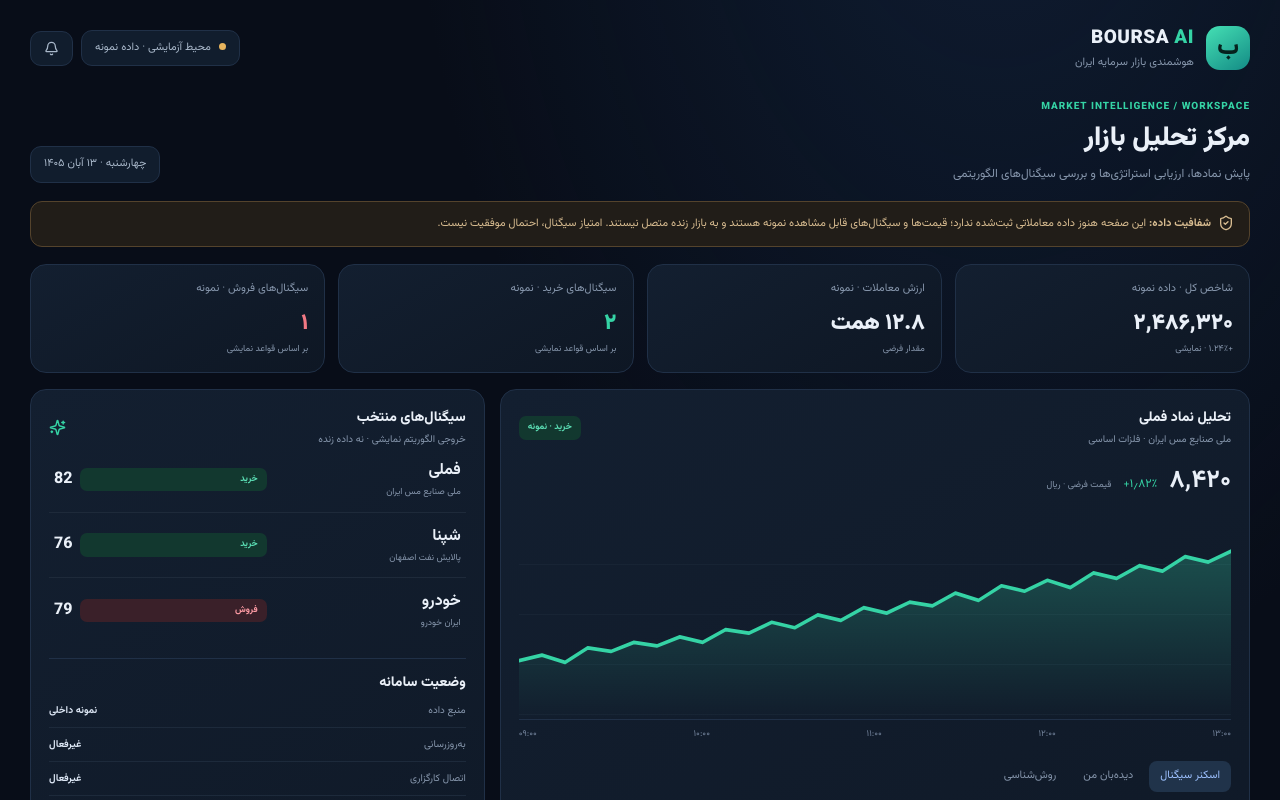
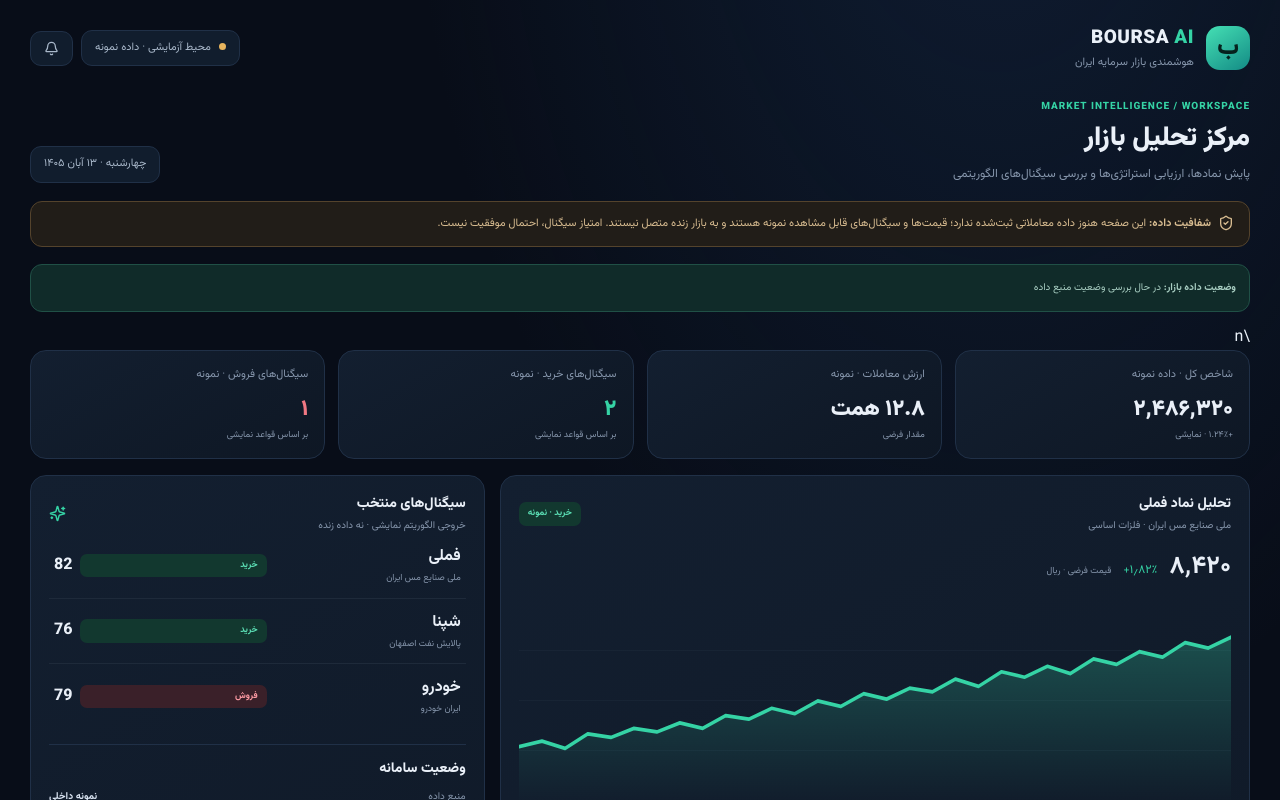
Before and after one commit to lasthope2007/boursa-ai, a Next.js app: page / in a window 1280 px wide. Shown: the top 800 px of the page. Built offline with nearby package versions, Linux system fonts and the light colour scheme; no server answers; the database is empty.

Commit message:
feat: show market data freshness in dashboard

```diff
--- a/app/page.tsx
+++ b/app/page.tsx
@@ -12,13 +12,14 @@ const stocks:Stock[]=[
  {symbol:"شستا",name:"سرمایه‌گذاری تأمین اجتماعی",price:1260,change:.42,volume:"۱۲.۸M",sector:"سرمایه‌گذاری",signal:"نگهداری",score:52,reason:"قدرت روند پایین؛ بهتر است تا داده بیشتر در وضعیت خنثی بماند"}
 ];
 type ApiSignal = { symbol:string; company_name:string; sector:string|null; signal:"BUY"|"HOLD"|"SELL"; score:number; reasons:string[]; data_source:string; generated_at:string; close_price:string|null; volume:string|null; candle_time:string|null };
+type MarketStatus = { mode:string; data?:{activeInstruments:number;realDailyCandles:number;realSignalSnapshots:number;latestCandleAt:string|null;dataFreshness:"RECENT"|"STALE"|"NO_DATA";dataSources:string[]} };
 const fmt=(n:number)=>new Intl.NumberFormat("fa-IR").format(n);
 const signalClass=(s:Stock["signal"])=>s==="خرید"?"buy":s==="فروش"?"sell":"hold";
 const series=[32,35,31,39,37,42,40,45,42,49,47,53,50,57,54,61,58,64,62,69,65,73,70,76,72,80,77,84,81,89,86,92];
 function Chart(){const pts=series.map((v,i)=>`${i/(series.length-1)*1000},${190-v*1.7}`).join(" ");return <div className="chart"><svg viewBox="0 0 1000 190" preserveAspectRatio="none" role="img" aria-label="نمودار نمونه قیمت"><defs><linearGradient id="fill" x1="0" x2="0" y1="0" y2="1"><stop offset="0%" stopColor="#35d3a5" stopOpacity=".28"/><stop offset="100%" stopColor="#35d3a5" stopOpacity="0"/></linearGradient></defs><polygon points={`0,190 ${pts} 1000,190`} fill="url(#fill)"/><polyline points={pts} fill="none" stroke="#35d3a5" strokeWidth="3.5" strokeLinecap="round" strokeLinejoin="round"/></svg></div>}
 export default function Home(){
- const [selected,setSelected]=useState("فملی");const [query,setQuery]=useState("");const [filter,setFilter]=useState("همه");const [watch,setWatch]=useState(["فملی","فولاد","شپنا","وبملت"]);const [tab,setTab]=useState("signals");const [dbStocks,setDbStocks]=useState<Stock[]>([]);const [feedStatus,setFeedStatus]=useState<"loading"|"demo"|"database">("loading");
- useEffect(()=>{let alive=true;fetch("/api/signals",{cache:"no-store"}).then(r=>r.ok?r.json():Promise.reject()).then((payload:{signals?:ApiSignal[]})=>{if(!alive)return;const mapped=(payload.signals??[]).map(s=>({symbol:s.symbol,name:s.company_name,price:Number(s.close_price??0),change:0,volume:s.volume??"—",sector:s.sector??"نامشخص",signal:s.signal==="BUY"?"خرید":s.signal==="SELL"?"فروش":"نگهداری",score:Number(s.score),reason:Array.isArray(s.reasons)?s.reasons.join(" · "):"تحلیل الگوریتمی ثبت‌شده"} as Stock));setDbStocks(mapped);setFeedStatus(mapped.length?"database":"demo");}).catch(()=>{if(alive)setFeedStatus("demo")});return()=>{alive=false}},[]);
+ const [selected,setSelected]=useState("فملی");const [query,setQuery]=useState("");const [filter,setFilter]=useState("همه");const [watch,setWatch]=useState(["فملی","فولاد","شپنا","وبملت"]);const [tab,setTab]=useState("signals");const [dbStocks,setDbStocks]=useState<Stock[]>([]);const [feedStatus,setFeedStatus]=useState<"loading"|"demo"|"database">("loading");const [marketStatus,setMarketStatus]=useState<MarketStatus|null>(null);
+ useEffect(()=>{let alive=true;fetch("/api/signals",{cache:"no-store"}).then(r=>r.ok?r.json():Promise.reject()).then((payload:{signals?:ApiSignal[]})=>{if(!alive)return;const mapped=(payload.signals??[]).map(s=>({symbol:s.symbol,name:s.company_name,price:Number(s.close_price??0),change:0,volume:s.volume??"—",sector:s.sector??"نامشخص",signal:s.signal==="BUY"?"خرید":s.signal==="SELL"?"فروش":"نگهداری",score:Number(s.score),reason:Array.isArray(s.reasons)?s.reasons.join(" · "):"تحلیل الگوریتمی ثبت‌شده"} as Stock));setDbStocks(mapped);setFeedStatus(mapped.length?"database":"demo");}).catch(()=>{if(alive)setFeedStatus("demo")});fetch("/api/market/status",{cache:"no-store"}).then(r=>r.ok?r.json():Promise.reject()).then((payload:MarketStatus)=>{if(alive)setMarketStatus(payload)}).catch(()=>{});return()=>{alive=false}},[]);
  const activeList=dbStocks.length?dbStocks:stocks;
  const active=activeList.find(s=>s.symbol===selected)??activeList[0];
  const visible=useMemo(()=>activeList.filter(s=>(tab!=="watch"||watch.includes(s.symbol))&&(filter==="همه"||s.signal===filter)&&(s.symbol.includes(query.trim())||s.name.includes(query.trim()))),[activeList,filter,query,tab,watch]);
@@ -27,7 +28,7 @@ export default function Home(){
   <header className="topbar"><div className="brand"><div className="mark">ب</div><div><strong>BOURSA <span className="green">AI</span></strong><div className="sub">هوشمندی بازار سرمایه ایران</div></div></div><div className="toolbar"><span className="pill"><i className="dot"/>{feedStatus==="database"?"داده ثبت‌شده در دیتابیس":feedStatus==="loading"?"در حال بررسی داده":"محیط آزمایشی · داده نمونه"}</span><button className="pill" aria-label="اعلان‌ها"><Bell size={15}/></button></div></header>
   <section className="hero"><div><div className="eyebrow">MARKET INTELLIGENCE / WORKSPACE</div><h1>مرکز تحلیل بازار</h1><p>پایش نمادها، ارزیابی استراتژی‌ها و بررسی سیگنال‌های الگوریتمی</p></div><span className="pill">چهارشنبه · ۱۳ آبان ۱۴۰۵</span></section>
   <div className="notice"><ShieldCheck size={16} style={{display:"inline",verticalAlign:"middle",marginLeft:7}}/><b>شفافیت داده:</b> {feedStatus==="database"?"سیگنال‌ها از داده‌های واردشده در دیتابیس محاسبه شده‌اند؛ زمان و منبع داده را بررسی کنید. نمودار قیمت این صفحه همچنان نمایشی است.":"این صفحه هنوز داده معاملاتی ثبت‌شده ندارد؛ قیمت‌ها و سیگنال‌های قابل مشاهده نمونه هستند و به بازار زنده متصل نیستند."} امتیاز سیگنال، احتمال موفقیت نیست.</div>
-  <section className="stats">
+  <div className="side-note" style={{marginBottom:14}}><b>وضعیت داده بازار:</b> {marketStatus?.data?.dataFreshness==="RECENT"?"داده ثبت‌شده نسبتاً تازه":marketStatus?.data?.dataFreshness==="STALE"?"داده ثبت‌شده قدیمی است":marketStatus?.data?.dataFreshness==="NO_DATA"?"هنوز هیچ کندل واقعی از منبع بازار وارد نشده":"در حال بررسی وضعیت منبع داده"}{marketStatus?.data?` · ${fmt(marketStatus.data.realDailyCandles)} کندل · ${fmt(marketStatus.data.realSignalSnapshots)} snapshot سیگنال`:""}{marketStatus?.data?.latestCandleAt?` · آخرین ثبت: ${new Date(marketStatus.data.latestCandleAt).toLocaleString("fa-IR")}`:""}</div>\n  <section className="stats">
    <div className="card"><div className="card-label">شاخص کل · داده نمونه</div><div className="card-value">۲,۴۸۶,۳۲۰</div><div className="tiny green">+۱.۲۴٪ · نمایشی</div></div>
    <div className="card"><div className="card-label">ارزش معاملات · نمونه</div><div className="card-value">۱۲.۸ همت</div><div className="tiny">مقدار فرضی</div></div>
    <div className="card"><div className="card-label">سیگنال‌های خرید · نمونه</div><div className="card-value green">{fmt(activeList.filter(s=>s.signal==="خرید").length)}</div><div className="tiny">بر اساس قواعد نمایشی</div></div>
```
